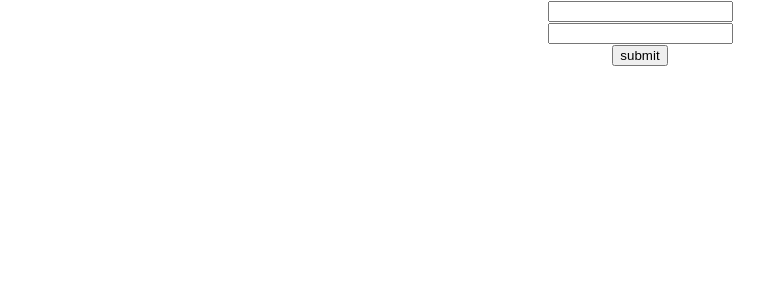
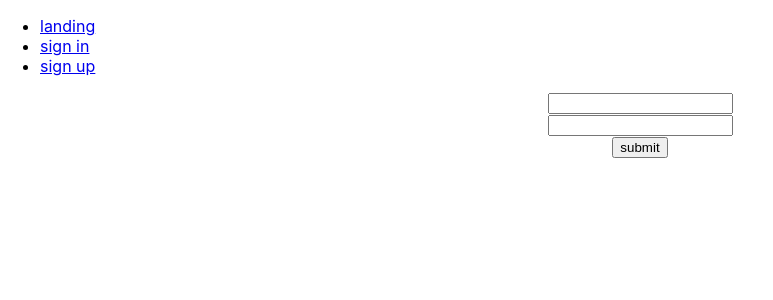
Before and after one commit to Sife-ops/sst-rest-cognito, a React (Create React App) app in the folder frontend/: page /signup in a window 1280 px wide. Shown: the top 300 px of the page, without its empty margins (0-773 px from the left). Built offline with nearby package versions, Linux system fonts and the light colour scheme; no server answers; what aws-amplify would draw is missing.

Commit message:
components

```diff
--- a/frontend/src/App.tsx
+++ b/frontend/src/App.tsx
@@ -1,48 +1,38 @@
-// import logo from "./logo.svg";
 import "./App.css";
-import { Auth } from "aws-amplify";
+import { Navigate, Route, Routes } from "react-router-dom";
+import { SignIn } from "./component/sign-in";
+import { SignUp } from "./component/sign-up";
 import { env } from "./constant";
-import { useState, useEffect } from "react";
+import { useEffect } from "react";
+
+const Landing: React.FC = () => {
+  return <div>landing</div>;
+};
 
 function App() {
-  const [email, setEmail] = useState("");
-  const [password, setPassword] = useState("");
-
   useEffect(() => {
     console.log(env);
   }, []);
 
   return (
-    <div className="App">
-      {/* // */}
-      <form
-        onSubmit={async (e) => {
-          e.preventDefault();
-          try {
-            const res = await Auth.signIn(email, password);
-            console.log("auth", res);
-            alert("ok");
-          } catch (e) {
-            console.log(e);
-          }
-        }}
-      >
-        <input
-          onChange={(e) => {
-            setEmail(e.target.value);
-          }}
-          value={email}
-        />
-        <br />
-        <input
-          onChange={(e) => {
-            setPassword(e.target.value);
-          }}
-          value={password}
-        />
-        <br />
-        <button type="submit">submit</button>
-      </form>
+    <div>
+      <ul>
+        <li>
+          <a href="/">landing</a>
+        </li>
+        <li>
+          <a href="/signin">sign in</a>
+        </li>
+        <li>
+          <a href="/signup">sign up</a>
+        </li>
+      </ul>
+      <Routes>
+        <Route path="/" element={<Landing />} />
+        <Route path="/signin" element={<SignIn />} />
+        <Route path="/signup" element={<SignUp />} />
+        <Route path="*" element={<Navigate replace to="/" />} />
+      </Routes>
     </div>
   );
 }
--- /dev/null
+++ b/frontend/src/component/sign-in.tsx
@@ -0,0 +1,41 @@
+import { Auth } from "aws-amplify";
+import { useState } from "react";
+
+export const SignIn: React.FC = () => {
+  const [email, setEmail] = useState("");
+  const [password, setPassword] = useState("");
+
+  return (
+    <div className="App">
+      {/* // */}
+      <form
+        onSubmit={async (e) => {
+          e.preventDefault();
+          try {
+            const res = await Auth.signIn(email, password);
+            console.log("auth", res);
+            alert("ok");
+          } catch (e) {
+            console.log(e);
+          }
+        }}
+      >
+        <input
+          onChange={(e) => {
+            setEmail(e.target.value);
+          }}
+          value={email}
+        />
+        <br />
+        <input
+          onChange={(e) => {
+            setPassword(e.target.value);
+          }}
+          value={password}
+        />
+        <br />
+        <button type="submit">submit</button>
+      </form>
+    </div>
+  );
+};
--- /dev/null
+++ b/frontend/src/component/sign-up.tsx
@@ -0,0 +1,41 @@
+import { Auth } from "aws-amplify";
+import { useState } from "react";
+
+export const SignUp: React.FC = () => {
+  const [email, setEmail] = useState("");
+  const [password, setPassword] = useState("");
+
+  return (
+    <div className="App">
+      {/* // */}
+      <form
+        onSubmit={async (e) => {
+          e.preventDefault();
+          try {
+            const res = await Auth.signIn(email, password);
+            console.log("auth", res);
+            alert("ok");
+          } catch (e) {
+            console.log(e);
+          }
+        }}
+      >
+        <input
+          onChange={(e) => {
+            setEmail(e.target.value);
+          }}
+          value={email}
+        />
+        <br />
+        <input
+          onChange={(e) => {
+            setPassword(e.target.value);
+          }}
+          value={password}
+        />
+        <br />
+        <button type="submit">submit</button>
+      </form>
+    </div>
+  );
+};
--- a/frontend/src/index.tsx
+++ b/frontend/src/index.tsx
@@ -5,6 +5,7 @@ import ReactDOM from "react-dom/client";
 import reportWebVitals from "./reportWebVitals";
 import { Amplify } from "aws-amplify";
 import { env } from "./constant";
+import { BrowserRouter } from "react-router-dom";
 
 Amplify.configure({
   Auth: {
@@ -30,7 +31,9 @@ const root = ReactDOM.createRoot(
 );
 root.render(
   <React.StrictMode>
-    <App />
+    <BrowserRouter>
+      <App />
+    </BrowserRouter>
   </React.StrictMode>
 );
 
```
